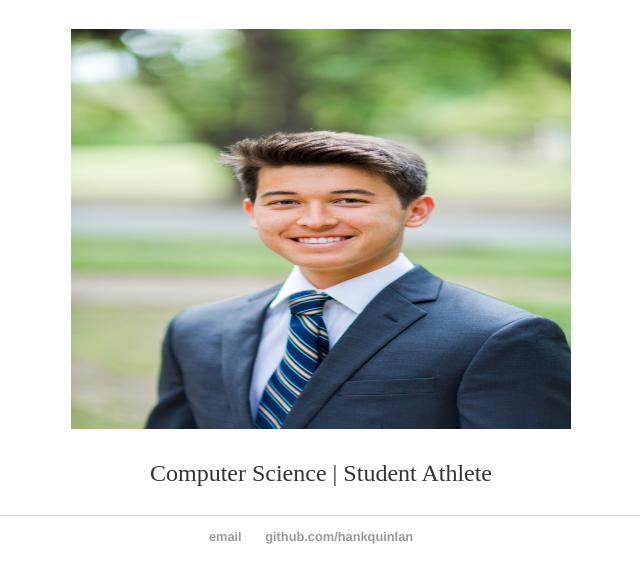
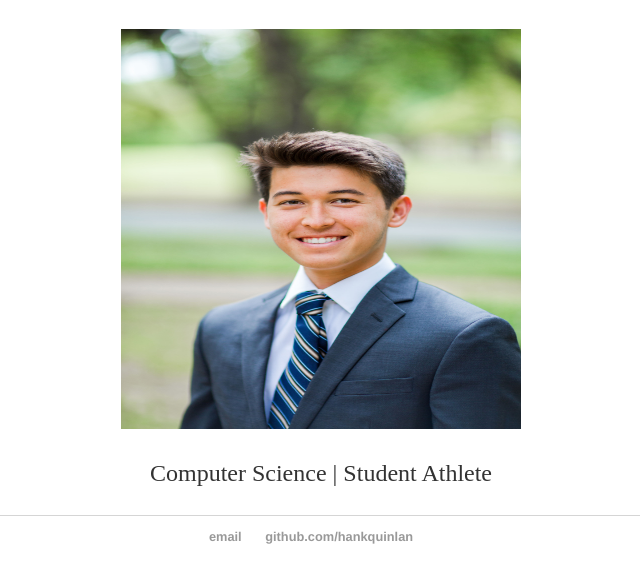
Before and after one commit to ajvalenty/ajvalenty.github.io, a plain HTML site: page index.html in a window 1280 px wide. Shown: the part 168-750 px from the top of the page, without its empty margins (319-959 px from the left). Drawn offline with Linux system fonts and the light colour scheme.

Commit message:
Add files via upload

```diff
--- a/index.html
+++ b/index.html
@@ -19,7 +19,7 @@
     		<div class="blurb">
     			<center>
         		<h1>AJ Valenty</h1>
-        		<img src="aj_headshot.jpg" alt="AJ" width="500" height="400">
+        		<img src="aj_headshot.jpg" alt="AJ" width="400" height="400">
 				<p> Computer Science | Student Athlete </p>
 			</center>
     		</div><!-- /.blurb -->
```
